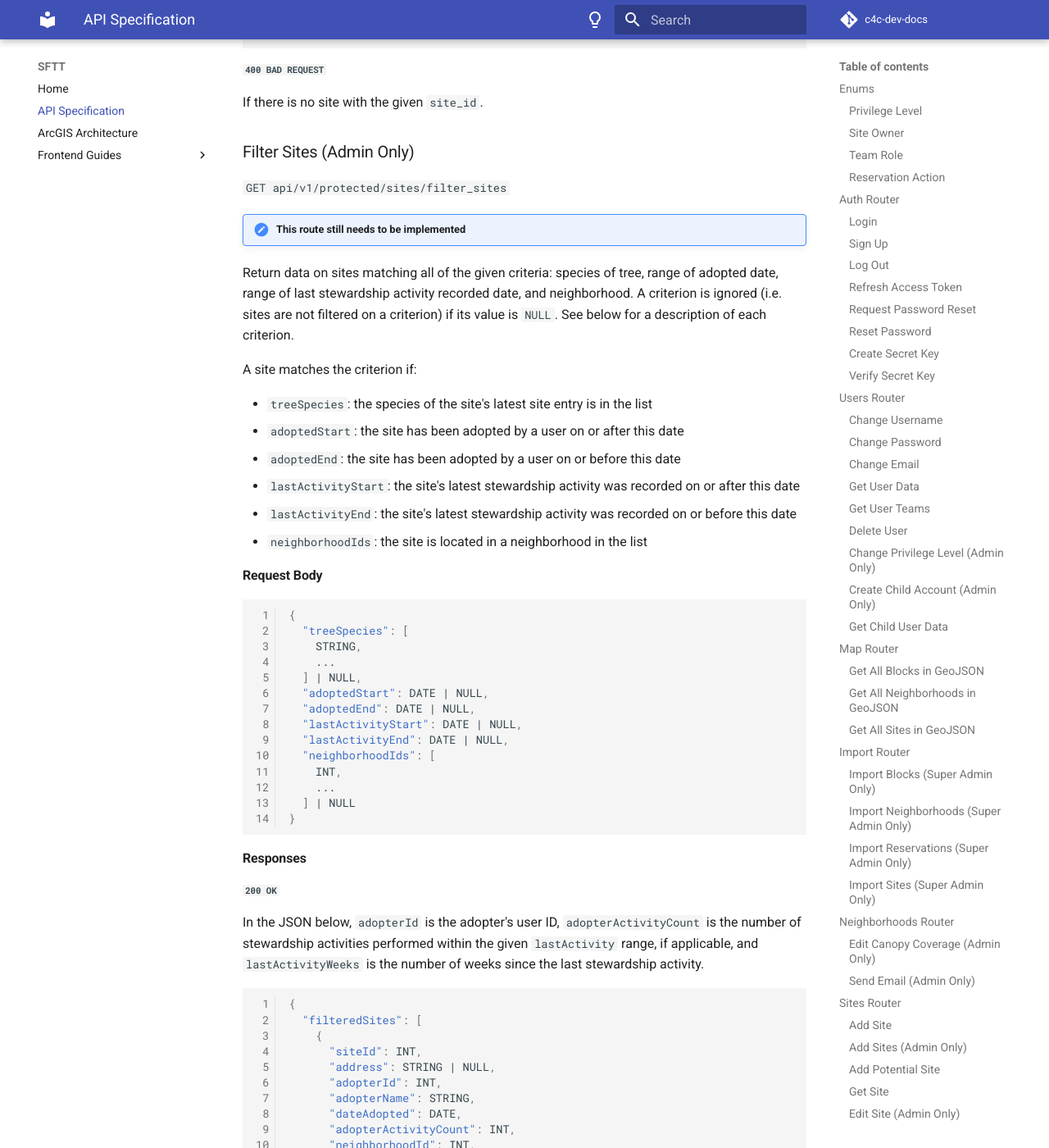
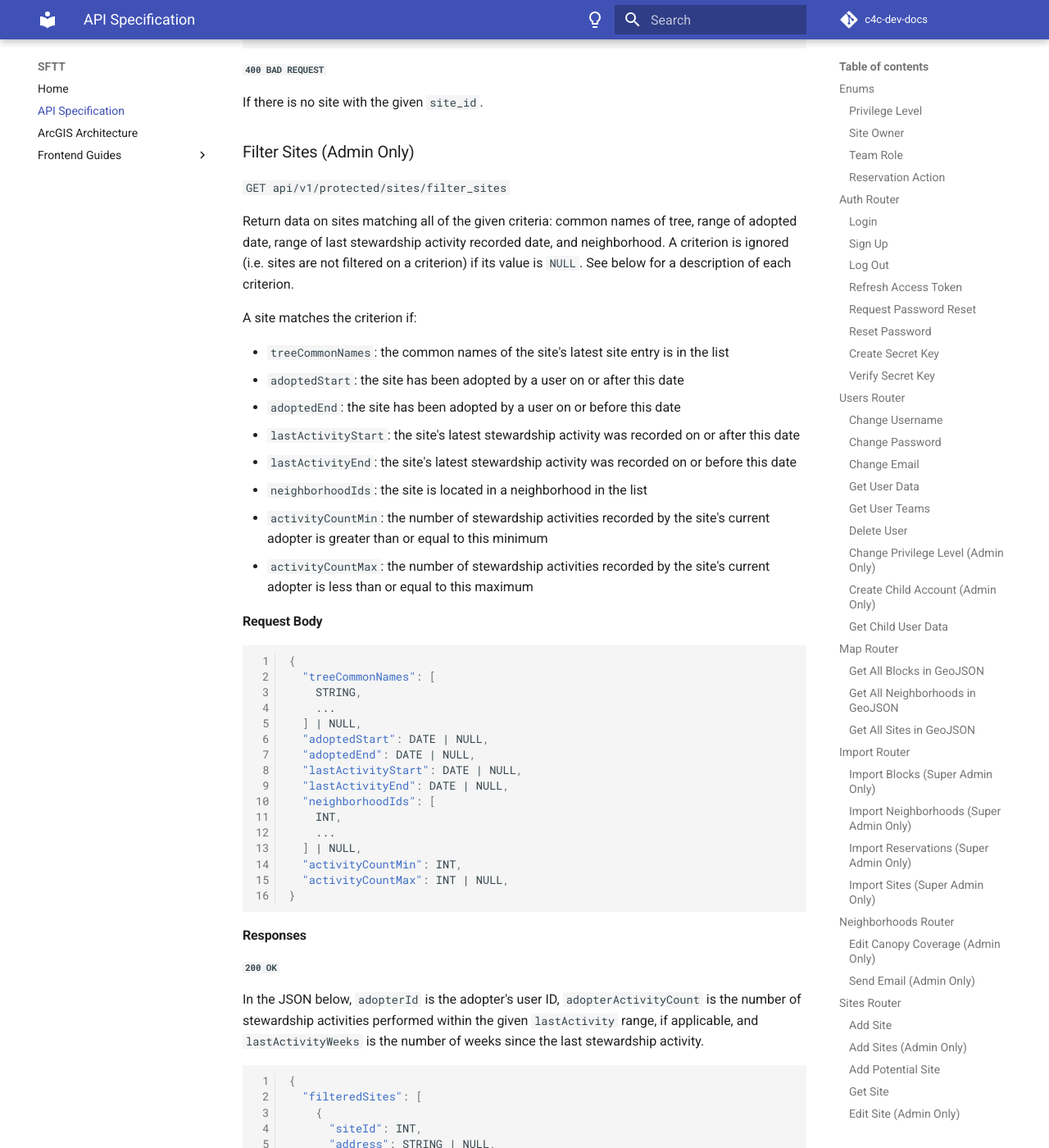
Before and after one commit to Code-4-Community/c4c-dev-docs, an MkDocs documentation site: the page built from docs/sftt/sftt-api-spec.md, in a window 1280 px wide and 1400 px high, scrolled down 41385 px. Shown: the whole window at 82% size. Built offline with MkDocs 1.6.1 and Material for MkDocs 9.7.7, drawn with Linux system fonts in a browser that asks for light colours; comment, search, counter and statistics services are not loaded; some of the changed text lies outside the part shown.

Commit message:
Update Filter Sites route docs

````diff
--- a/docs/sftt/sftt-api-spec.md
+++ b/docs/sftt/sftt-api-spec.md
@@ -1910,24 +1910,24 @@ If there is no site with the given `site_id`.
 
 `GET api/v1/protected/sites/filter_sites`
 
-!!! missing "This route still needs to be implemented"
-
-Return data on sites matching all of the given criteria: species of tree, range of adopted date, range of last stewardship activity recorded date, and neighborhood. A criterion is ignored (i.e. sites are not filtered on a criterion) if its value is `NULL`. See below for a description of each criterion.
+Return data on sites matching all of the given criteria: common names of tree, range of adopted date, range of last stewardship activity recorded date, and neighborhood. A criterion is ignored (i.e. sites are not filtered on a criterion) if its value is `NULL`. See below for a description of each criterion.
 
 A site matches the criterion if:
 
-- `treeSpecies`: the species of the site's latest site entry is in the list
+- `treeCommonNames`: the common names of the site's latest site entry is in the list
 - `adoptedStart`: the site has been adopted by a user on or after this date
 - `adoptedEnd`: the site has been adopted by a user on or before this date
 - `lastActivityStart`: the site's latest stewardship activity was recorded on or after this date
 - `lastActivityEnd`: the site's latest stewardship activity was recorded on or before this date
 - `neighborhoodIds`: the site is located in a neighborhood in the list
-
-#### Request Body
-
-```json
-{
-  "treeSpecies": [
+- `activityCountMin`: the number of stewardship activities recorded by the site's current adopter is greater than or equal to this minimum
+- `activityCountMax`: the number of stewardship activities recorded by the site's current adopter is less than or equal to this maximum
+
+#### Request Body
+
+```json
+{
+  "treeCommonNames": [
     STRING,
     ...
   ] | NULL,
@@ -1938,7 +1938,9 @@ A site matches the criterion if:
   "neighborhoodIds": [
     INT,
     ...
-  ] | NULL
+  ] | NULL,
+  "activityCountMin": INT,
+  "activityCountMax": INT | NULL,
 }
 ```
 
````
Also changed, not shown: other parts of docs/sftt/sftt-api-spec.md (+1 -0 lines).
